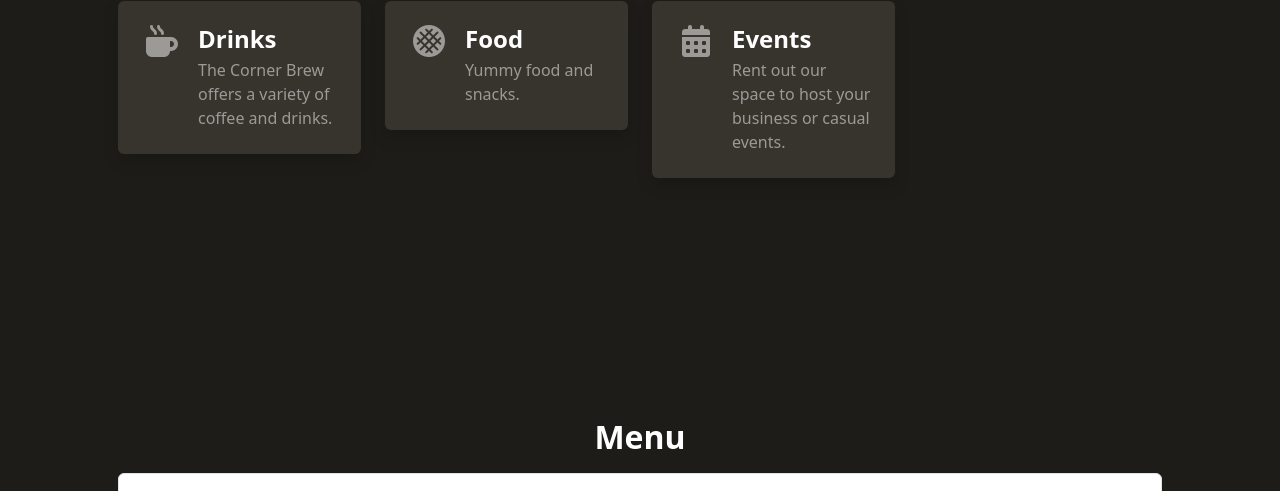
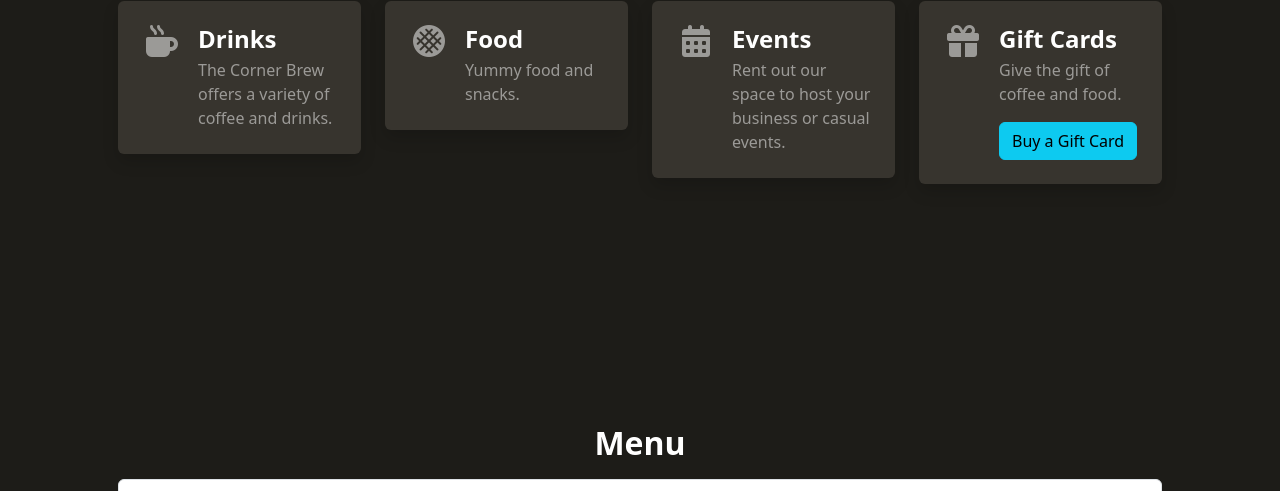
Before and after one commit to ReenigneArcher/corner-brew, a website: page dist/index.html in a window 1280 px wide. Shown: the part 609-1100 px from the top of the page. Drawn offline with nearby package versions, Linux system fonts and the light colour scheme; some packages are replaced by stand-ins of ours; a script that the page names is missing.

Commit message:
feat: add gift card link (#11)

```diff
--- a/dist/index.html
+++ b/dist/index.html
@@ -220,6 +220,28 @@
                                             <a class="stretched-link" href="#Events"></a>
                                             <h4 class="fw-bolder text-white mb-1">Events</h4>
                                             <p class="mb-0 text-white-50">Rent out our space to host your business or casual events.</p>
+                                        </div>
+                                    </div>
+                                </div>
+                            </div>
+                        </div>
+                        <!-- gift cards -->
+                        <div class="col-lg-4 col-xl-3">
+                            <div class="card bg-secondary-medium border-0 shadow mb-5">
+                                <div class="card-body text-center p-4">
+                                    <div class="d-flex justify-content-center">
+                                        <div class="flex-shrink-0">
+                                            <i class="fa-fw fas fa-gift fa-2x text-white-50"></i>
+                                        </div>
+                                        <div class="flex-grow-1 ms-3 text-start">
+                                            <a class="stretched-link"
+                                               href="https://squareup.com/gift/MLPSTVCZNRT6C/order"
+                                               target="_blank"></a>
+                                            <h4 class="fw-bolder text-white mb-1">Gift Cards</h4>
+                                            <p class="mb-0 text-white-50">Give the gift of coffee and food.</p>
+                                            <div class="btn btn-info mt-3">
+                                                Buy a Gift Card
+                                            </div>
                                         </div>
                                     </div>
                                 </div>
```
